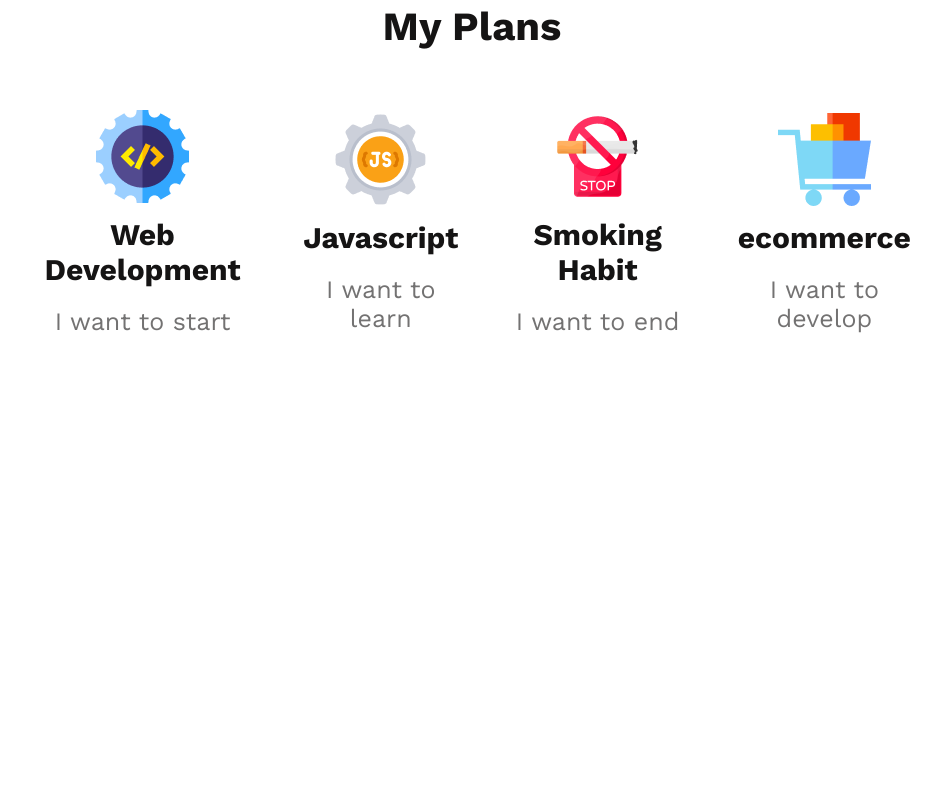
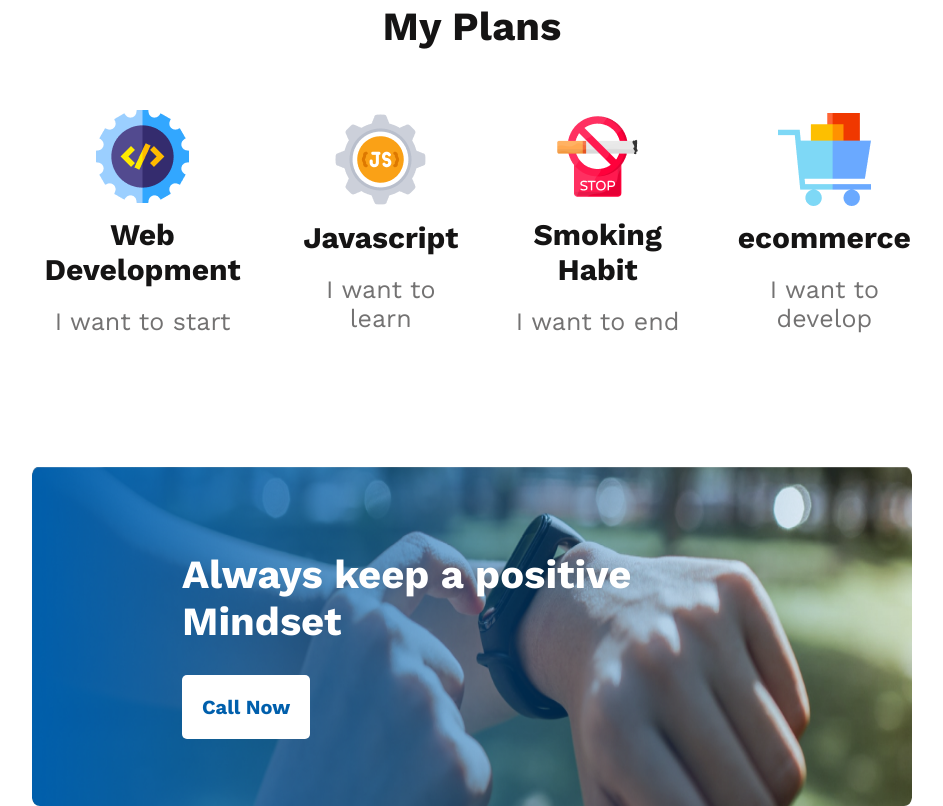
Before and after one commit to zukukakka/five-module-assignment-three, a plain HTML site: page index.html in a window 1280 px wide. Shown: the part 1785-2591 px from the top of the page, without its empty margins (168-1111 px from the left). Before the commit the page ends 2121 px from the top, so only its background shows below. Drawn offline with nearby package versions, Linux system fonts and the light colour scheme.

Commit message:
others section added

```diff
--- a/index.html
+++ b/index.html
@@ -94,6 +94,15 @@
           </div>
         </div>
       </section>
+
+      <!-- Other section Start -->
+      <section class="other-section">
+        <div class="other-info">
+          <h3>Always keep a positive Mindset</h3>
+          <button>Call Now</button>
+        </div>
+      </section>
+      <!-- Other section End -->
     </main>
   </body>
 </html>
--- a/styles/style.css
+++ b/styles/style.css
@@ -127,3 +127,37 @@ header {
   font-size: 25px;
   font-weight: 500;
 }
+
+/* Other section style */
+.other-info {
+  background-image: url('../images/gradient1.png'), url('../images/watch.png');
+  height: 300px;
+  border-radius: 8px;
+  background-repeat: no-repeat;
+  background-size: 100% 100%;
+  border-radius: 8px;
+  padding: 20px 70px;
+}
+
+.other-info h3 {
+  margin: 65px 80px 0;
+  color: #fff;
+  font-size: 40px;
+  font-weight: 700;
+  max-width: 500px;
+}
+
+.other-info button {
+  margin-top: 60px;
+  margin: 30px 80px 0;
+  color: #005fac;
+  border: none;
+  text-align: center;
+  font-size: 20px;
+  font-weight: 600;
+  border-radius: 5px;
+  background: #fff;
+  padding: 20px;
+}
+
+/* Footer Section Style */
```
